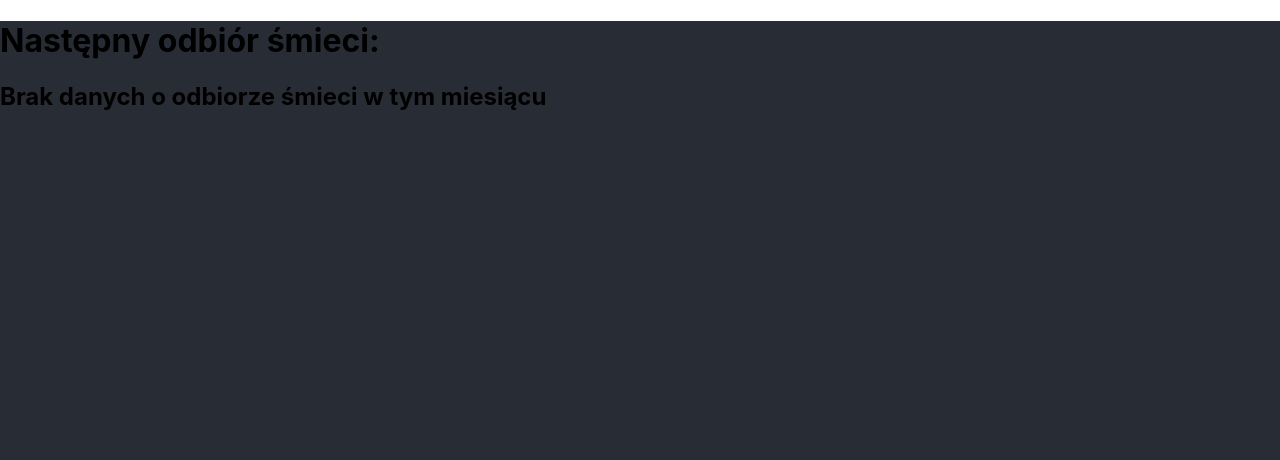
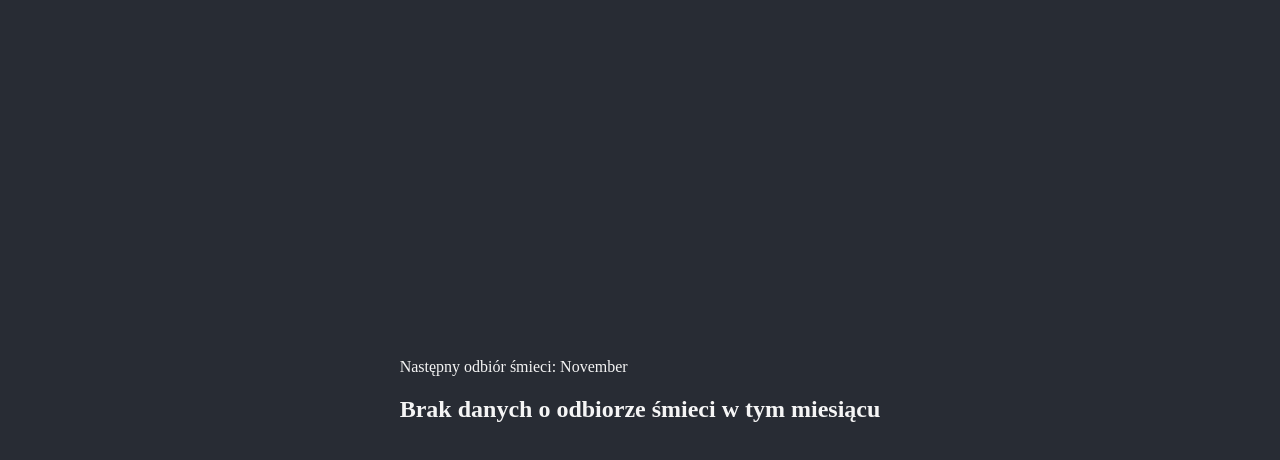
Before and after one commit to MariuszJachymczak/harmonogram-wywozu-smieci, a React (Create React App) app: page / in a window 1280 px wide. Shown: the top 460 px of the page. Built offline with nearby package versions, Linux system fonts and the light colour scheme.

Commit message:
cleaning up

```diff
--- a/src/App.css
+++ /dev/null
@@ -1,4 +0,0 @@
-.App-header {
-  background-color: #282c34;
-  min-height: 100vh;
-}
--- a/src/App.tsx
+++ b/src/App.tsx
@@ -1,10 +1,9 @@
-import "./App.css";
 import MainPage from "./components/MainPage";
 
 function App() {
   return (
-    <div className="App-header">
-      <MainPage />{" "}
+    <div>
+      <MainPage />
     </div>
   );
 }
--- a/src/components/MainPage.tsx
+++ b/src/components/MainPage.tsx
@@ -1,5 +1,6 @@
 import { useEffect, useState } from "react";
 import { schedule } from "../data/schedule";
+import "./styling/MainPage.css";
 
 const Mainpage = () => {
   const [closestWasteType, setClosestWasteType] = useState<string | null>(null);
@@ -44,17 +45,20 @@ const Mainpage = () => {
 
   return (
     <>
-      <h1>Następny odbiór śmieci:</h1>
+      <div className="main-container">
+        <div>
+          <div>
+            Następny odbiór śmieci: {closestCollectionDate} {formattedMonth}
+          </div>
           {closestWasteType && closestCollectionDate !== null ? (
             <>
-          <h2>Rodzaj śmieci: {closestWasteType}</h2>
-          <h3>
-            Data: {closestCollectionDate} {formattedMonth}
-          </h3>
+              <div>Rodzaj śmieci: {closestWasteType}</div>
             </>
           ) : (
             <h2>Brak danych o odbiorze śmieci w tym miesiącu</h2>
           )}
+        </div>
+      </div>
     </>
   );
 };
--- /dev/null
+++ b/src/components/styling/MainPage.css
@@ -0,0 +1,7 @@
+.main-container {
+  display: flex;
+  justify-content: center;
+  align-items: center;
+  height: 100vh;
+  color: whitesmoke;
+}
--- a/src/index.css
+++ b/src/index.css
@@ -1,13 +1,5 @@
 body {
   margin: 0;
-  font-family: -apple-system, BlinkMacSystemFont, 'Segoe UI', 'Roboto', 'Oxygen',
-    'Ubuntu', 'Cantarell', 'Fira Sans', 'Droid Sans', 'Helvetica Neue',
-    sans-serif;
-  -webkit-font-smoothing: antialiased;
-  -moz-osx-font-smoothing: grayscale;
+  padding: 0;
+  background-color: #282c34;
 }
-
-code {
-  font-family: source-code-pro, Menlo, Monaco, Consolas, 'Courier New',
-    monospace;
-}
```
Lines whose indentation alone changed are shown as unchanged.
